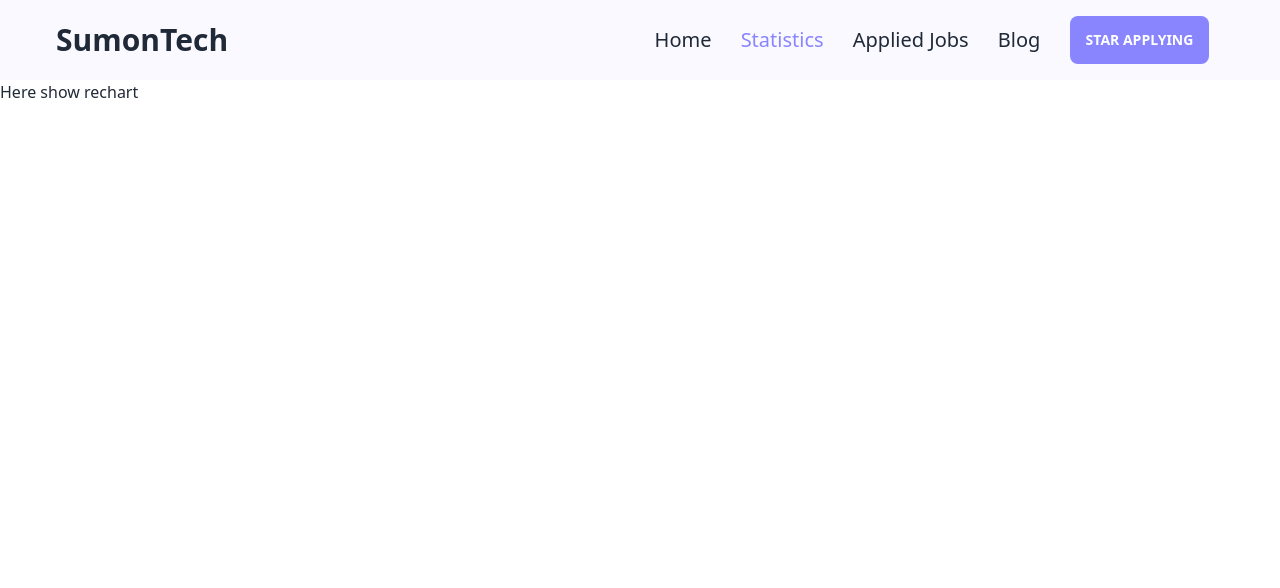
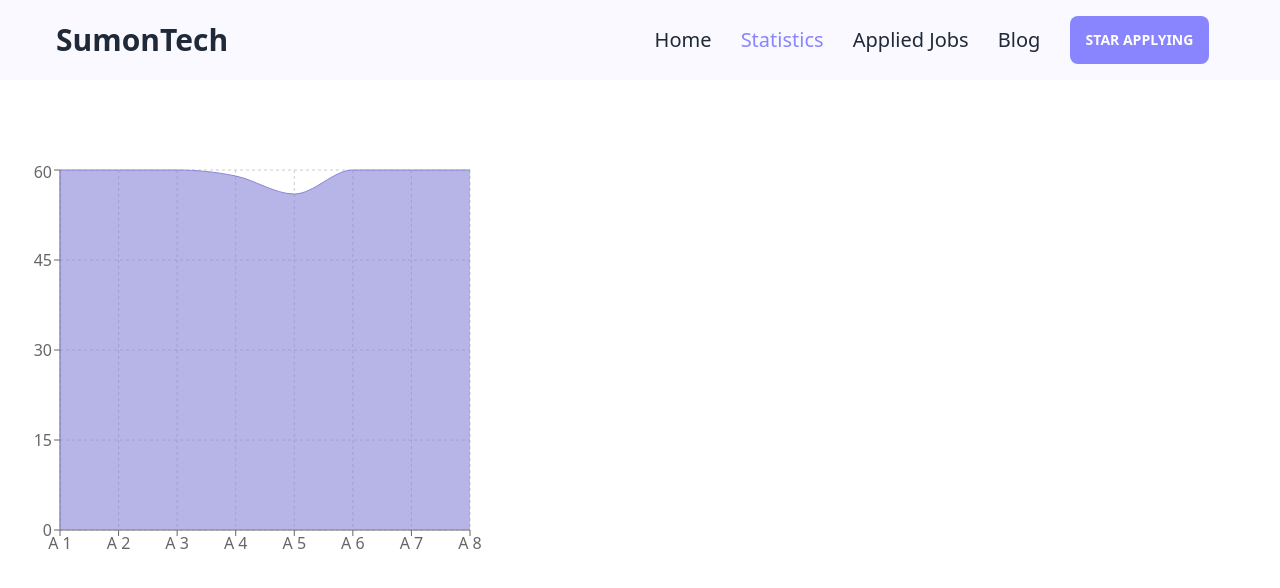
Before and after one commit to mdsumonali372/career-hub, a React (Vite) app: page /statistics in a window 1280 px wide. Shown: the top 588 px of the page. Built offline with nearby package versions, Linux system fonts and the light colour scheme.

Commit message:
statistics show the recharts

```diff
--- a/package.json
+++ b/package.json
@@ -17,6 +17,7 @@
     "react-dom": "^18.2.0",
     "react-hot-toast": "^2.4.0",
     "react-router-dom": "^6.10.0",
+    "recharts": "^2.5.0",
     "sort-by": "^1.2.0"
   },
   "devDependencies": {
--- a/src/components/Statistics/Statistics.jsx
+++ b/src/components/Statistics/Statistics.jsx
@@ -1,9 +1,75 @@
 import React from "react";
+import {
+  Area,
+  AreaChart,
+  CartesianGrid,
+  Tooltip,
+  XAxis,
+  YAxis,
+} from "recharts";
 
 const Statistics = () => {
+  const data = [
+    {
+      id: 1,
+      name: "A 1",
+      mark: 60,
+    },
+    {
+      id: 2,
+      name: "A 2",
+      mark: 60,
+    },
+    {
+      id: 3,
+      name: "A 3",
+      mark: 60,
+    },
+    {
+      id: 4,
+      name: "A 4",
+      mark: 59,
+    },
+    {
+      id: 5,
+      name: "A 5",
+      mark: 56,
+    },
+    {
+      id: 6,
+      name: "A 6",
+      mark: 60,
+    },
+    {
+      id: 7,
+      name: "A 7",
+      mark: 60,
+    },
+    {
+      id: 8,
+      name: "A 8",
+      mark: 60,
+    },
+  ];
   return (
-    <div>
-      <h2>Here show rechart</h2>
+    <div className="mt-20">
+      <AreaChart
+        width={500}
+        height={400}
+        data={data}
+        margin={{
+          top: 10,
+          right: 30,
+          left: 0,
+          bottom: 0,
+        }}
+      >
+        <CartesianGrid strokeDasharray="3 3" />
+        <XAxis dataKey="name" />
+        <YAxis />
+        <Tooltip />
+        <Area type="monotone" dataKey="mark" stroke="#8884d8" fill="#8884d8" />
+      </AreaChart>
     </div>
   );
 };
```
Also changed, not shown: 2 other files (tests, documents, lock files or other folders).
